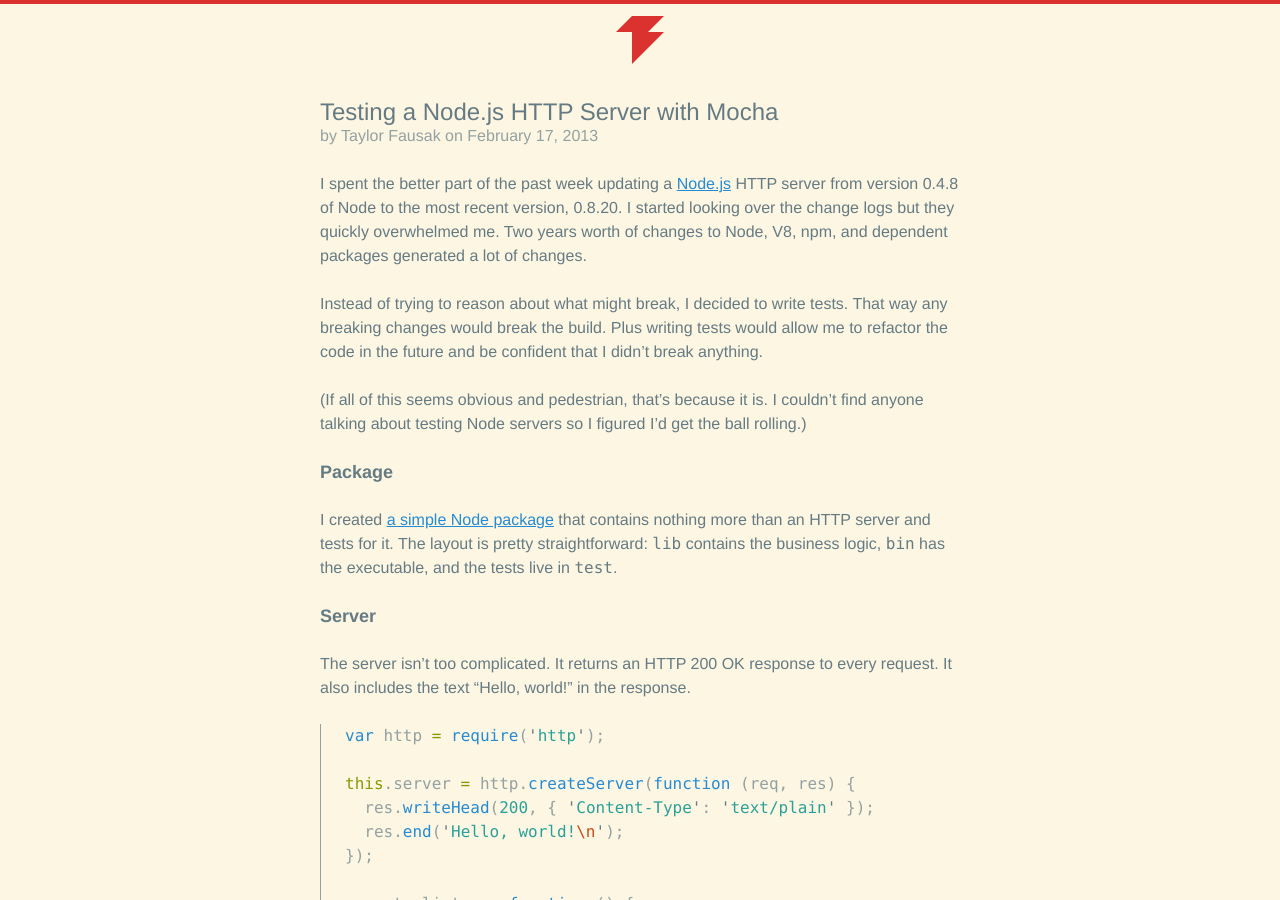
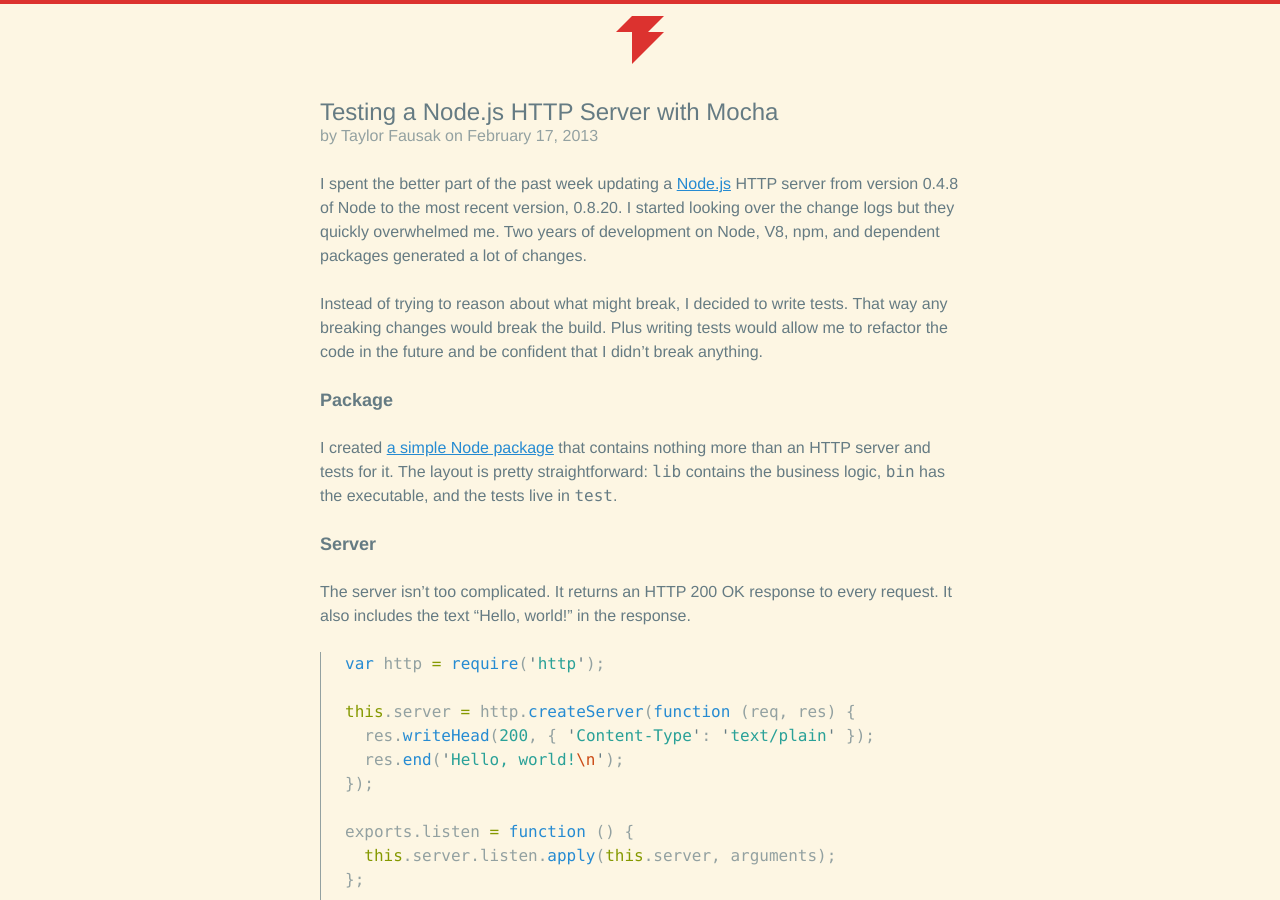
Before and after one commit to tfausak/tfausak.github.io, a Jekyll site: the page built from _posts/2013-02-17-testing-a-node-js-http-server-with-mocha.md, in a window 1280 px wide and 900 px high. Built offline with Jekyll 4.4.1, drawn with Linux system fonts in a browser that asks for light colours.

Commit message:
Fix a couple small issues with the Node post.

```diff
--- a/_posts/2013-02-17-testing-a-node-js-http-server-with-mocha.md
+++ b/_posts/2013-02-17-testing-a-node-js-http-server-with-mocha.md
@@ -6,17 +6,13 @@
 I spent the better part of the past week updating a [Node.js][1]
 HTTP server from version 0.4.8 of Node to the most recent version,
 0.8.20. I started looking over the change logs but they quickly
-overwhelmed me. Two years worth of changes to Node, V8, npm, and
+overwhelmed me. Two years of development on Node, V8, npm, and
 dependent packages generated a lot of changes.
 
 Instead of trying to reason about what might break, I decided to
 write tests. That way any breaking changes would break the build.
 Plus writing tests would allow me to refactor the code in the future
 and be confident that I didn't break anything.
-
-(If all of this seems obvious and pedestrian, that's because it is.
-I couldn't find anyone talking about testing Node servers so I
-figured I'd get the ball rolling.)
 
 ## Package
 
```
